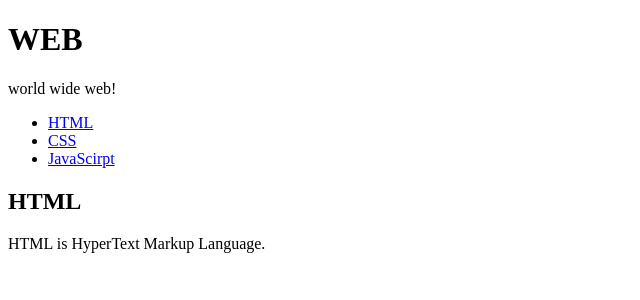
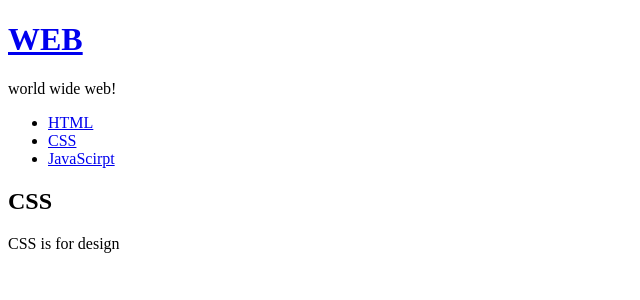
Before and after one commit to dabuzida/react-app, a React (Create React App) app: page / in a window 1280 px wide. Shown: the top 300 px of the page, without its empty margins (0-640 px from the left). Built offline with nearby package versions, Linux system fonts and the light colour scheme.

Commit message:
component props state event bind...

```diff
--- a/src/App.js
+++ b/src/App.js
@@ -10,23 +10,71 @@
   constructor(props){
     super(props);
     this.state = {
+      mode: 'read',
+      selected_content_id:2,
       subject:{title:'WEB', sub:'world wide web!'},
+      welcome:{title:'Welcom', desc:'Hello, React!!'},
       contents:[
         {id:1, title:'HTML', desc:'HTML is for information'},
         {id:2, title:'CSS', desc:'CSS is for design'},
-        {id:3, title:'JavaScirpt', desc:'HTML is for interactive'}
+        {id:3, title:'JavaScirpt', desc:'JavaScirpt is for interactive'}
       ]
     }
   }
   render(){
+    var _title, _desc = null;
+    // let nowMode = this.state.mode;
+    if(this.state.mode === 'welcome'){
+      _title = this.state.welcome.title;
+      _desc = this.state.welcome.desc;
+    } else if(this.state.mode === 'read'){
+      let i=0;
+      while(i < this.state.contents.length){
+        let data = this.state.contents[i];
+        if(data.id === this.state.selected_content_id){
+          _title = data.title;
+          _desc = data.desc;
+          break;
+        }
+        i = i + 1;
+      }
+    }
     return (
       <div className="App">
+        {/* <header>
+          <h1><a href="/" onClick={function(e){
+            console.log(e);
+            e.preventDefault();
+            if(nowMode === 'welcome'){
+              this.setState({
+                mode:'read',
+              });
+            } else if(nowMode === 'read'){
+              this.setState({
+                mode:'welcome',
+              });
+            }
+          }.bind(this)}>{this.state.subject.title}</a></h1>
+          {this.state.subject.sub}
+        </header> */}
         <Subject
           title={this.state.subject.title}
           sub={this.state.subject.sub}
+          onNewEvent={function(){
+            this.setState({
+              mode:'welcome',
+            })
+          }.bind(this)}
         />
-        <TOC data={this.state.contents} />
-        <Content title="HTML" desc="HTML is HyperText Markup Language." />
+        <TOC
+          onNewEvent={function(id){
+            this.setState({
+              mode:'read',
+              selected_content_id: +id,
+            })
+          }.bind(this)}
+          data={this.state.contents} />
+        <Content title={_title} desc={_desc} />
       {/* <header className="App-header">
         <img src={logo} className="App-logo" alt="logo" />
         <p>
--- a/src/components/Content.js
+++ b/src/components/Content.js
@@ -1,6 +1,7 @@
 import React, { Component } from 'react';
 class Content extends Component{
     render(){
+      console.log("Content render");
       return (
         <article>
             <h2>{this.props.title}</h2>
--- a/src/components/Subject.js
+++ b/src/components/Subject.js
@@ -3,9 +3,13 @@
 
 class Subject extends Component{
     render(){
+      console.log("Subject render");
       return (
         <header>
-            <h1>{this.props.title}</h1>
+            <h1><a href="/" onClick={function(e){
+              e.preventDefault();
+              this.props.onNewEvent();
+            }.bind(this)}>{this.props.title}</a></h1>
             {this.props.sub}
         </header>
       );
--- a/src/components/TOC.js
+++ b/src/components/TOC.js
@@ -1,12 +1,24 @@
 import React, { Component } from 'react';
-
 class TOC extends Component{
     render(){
+      console.log("TOC render");
       var lists = [];
       var data = this.props.data;
       var i = 0;
       while(i <data.length){
-        lists.push(<li key={data[i].id}><a href={"/content/"+data[i].id}>{data[i].title}</a></li>)
+        lists.push(
+          <li key={data[i].id}>
+            <a
+              href={"/content/"+data[i].id}
+              data-id={data[i].id}
+              onClick={function(e){
+                e.preventDefault();
+                this.props.onNewEvent(e.target.dataset.id);
+              }.bind(this)}
+            >
+              {data[i].title}
+            </a>
+          </li>)
         i = i + 1;
       }
       return (
```
